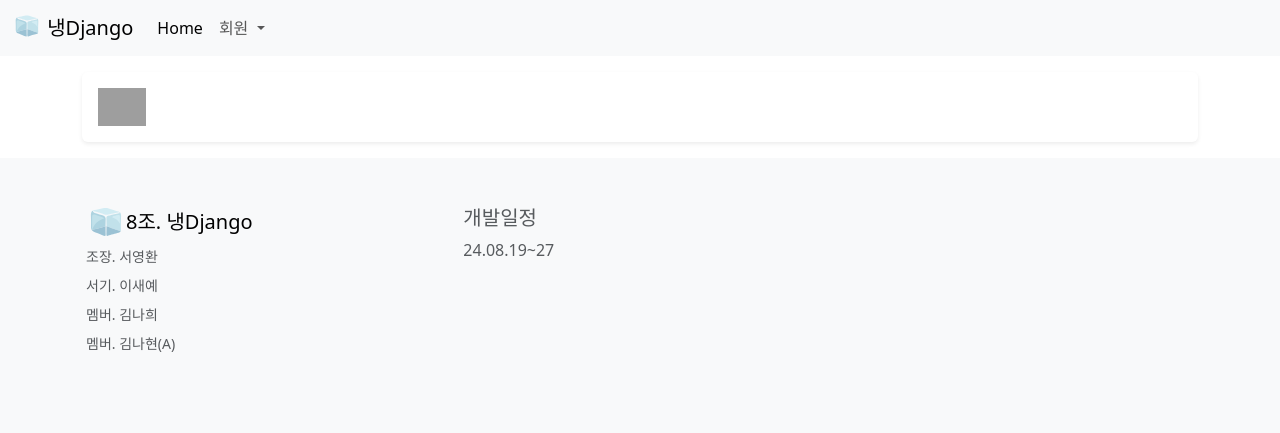
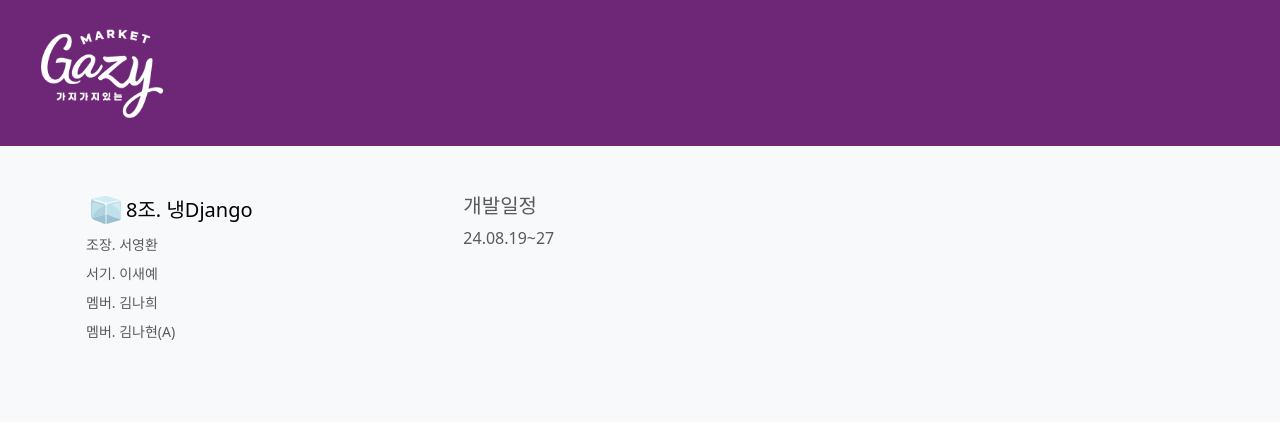
Before and after one commit to SHY-89/spartamarket_8, a Django app: page /index/ in a window 1280 px wide. Shown: the top 433 px of the page. Run offline with Django 4.2, Linux system fonts and the light colour scheme; some libraries are stand-ins or nearby versions; grey boxes are pictures that could not be loaded.

Commit message:
style spartamarket
base.html logo add
base.html backgound color change

```diff
--- a/templates/base.html
+++ b/templates/base.html
@@ -19,51 +19,19 @@
 </head>
 
 <body>
-    <nav class="navbar navbar-expand-lg bg-body-tertiary">
+    <nav class="navbar navbar-expand-lg bg-body-tertiary" style="background-color: #6E2777 !important;">
         <div class="container-fluid">
             <a class="navbar-brand" href="#">
-                <img src="/media/images/8team_icon.svg" alt="Logo" width="30" height="24"
-                    class="d-inline-block align-text-top">
-                냉Django
+                <img src="/media/images/8_logo.png" alt="Logo" width="180" class="d-inline-block align-text-top">
             </a>
             <button class="navbar-toggler" type="button" data-bs-toggle="collapse"
                 data-bs-target="#navbarSupportedContent" aria-controls="navbarSupportedContent" aria-expanded="false"
                 aria-label="Toggle navigation">
                 <span class="navbar-toggler-icon"></span>
             </button>
-            <div class="collapse navbar-collapse" id="navbarSupportedContent">
-                <ul class="navbar-nav me-auto mb-2 mb-lg-0">
-                    <li class="nav-item">
-                        <a class="nav-link active" aria-current="page" href="#">Home</a>
-                    </li>
-                    <li class="nav-item dropdown">
-                        <a class="nav-link dropdown-toggle" href="#" role="button" data-bs-toggle="dropdown"
-                            aria-expanded="false">
-                            회원
-                        </a>
-                        <ul class="dropdown-menu">
-                            <li><a class="dropdown-item" href="#">회원 정보</a></li>
-                            <li><a class="dropdown-item" href="#">회원 정보 수정</a></li>
-                            <li><a class="dropdown-item" href="#">비밀 번호 변경</a></li>
-                            <li>
-                                <hr class="dropdown-divider">
-                            </li>
-                            <li><a class="dropdown-item" href="#">회원 탈퇴</a></li>
-                        </ul>
-                    </li>
-                </ul>
-            </div>
         </div>
     </nav>
     <main class="container">
-        <div class="d-flex align-items-center p-3 my-3 text-white bg-purple rounded shadow-sm">
-            <img class="me-3" src="/docs/5.3/assets/brand/bootstrap-logo-white.svg" alt="" width="48" height="38">
-            <div class="lh-1">
-                <h1 class="h6 mb-0 text-white lh-1">Bootstrap</h1>
-                <small>Since 2011</small>
-            </div>
-        </div>
-
         {% block content %}
         {% endblock content %}
     </main>
@@ -94,5 +62,4 @@
     </footer>
 
 </body>
-
 </html>
```
Also changed, not shown: media/images/8_logo.png (added).
